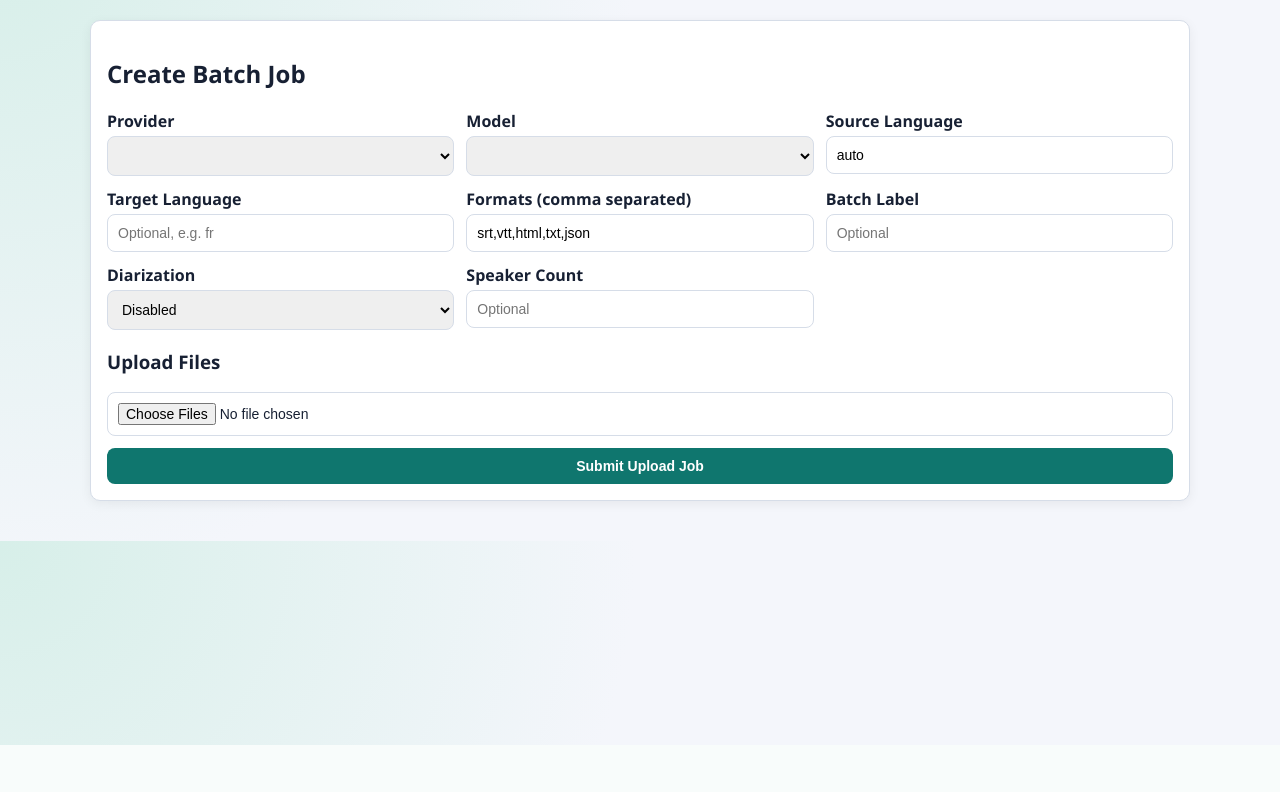
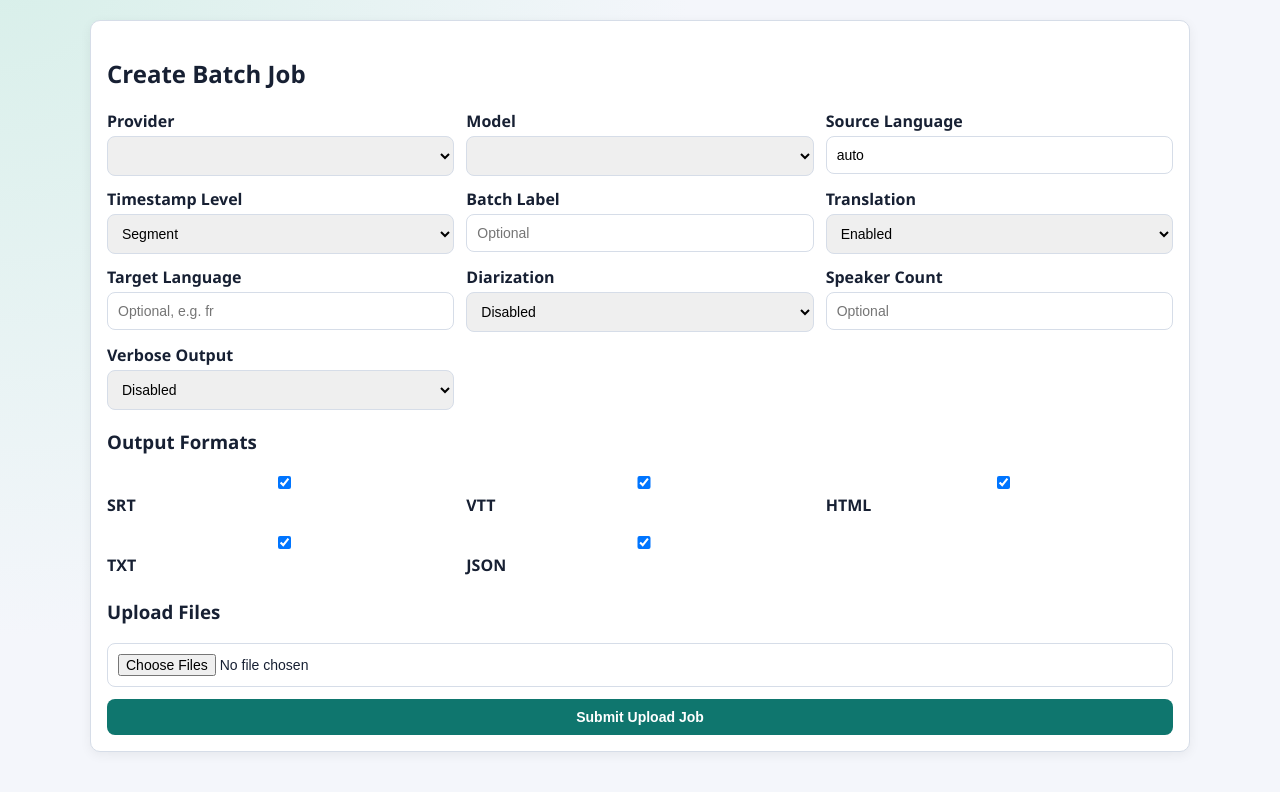
Before and after one commit to Fezzo753/transcribe-multilingual, a Python web app: template apps/api/app/templates/job_new.html in a window 1280 px wide. Shown: the part 55-847 px from the top of the page. Before the commit the page ends 800 px from the top, so only its background shows below. Run offline with Jinja, Linux system fonts and the light colour scheme; the template is opened without the code that fills it: most values are stand-ins (such as "Sample title", 1, 10 or a date in 2020); lists and menus that the app fills with data are empty.

Commit message:
modified:   apps/api/app/api.py 	modified:   apps/api/app/jobs.py 	modified:   apps/api/app/templates/job_new.html 	modified:   deploy/cloudflare/src/index.ts 	modified:   packages/core/tm_core/adapters.py 	modified:   packages/core/tm_core/schemas.py 	new file:   transcribe-multilingual

```diff
--- a/apps/api/app/jobs.py
+++ b/apps/api/app/jobs.py
@@ -156,6 +156,8 @@ class JobService:
             "diarization_enabled": request.diarization_enabled,
             "speaker_count": request.speaker_count,
             "sync_preferred": request.sync_preferred,
+            "timestamp_level": request.timestamp_level,
+            "verbose_output": request.verbose_output,
             "batch_label": request.batch_label,
             "local_folder": request.local_folder,
         }
@@ -240,6 +242,8 @@ class JobService:
         formats = options.get("formats") or ["json", "txt"]
         diarization_enabled = bool(options.get("diarization_enabled", False))
         speaker_count = options.get("speaker_count")
+        timestamp_level = str(options.get("timestamp_level") or "segment")
+        verbose_output = bool(options.get("verbose_output", False))
         fallback_order = self._effective_fallback_order()
         processed = 0
         failed = 0
@@ -257,6 +261,8 @@ class JobService:
                     source_language=job["source_language"],
                     diarization_enabled=diarization_enabled,
                     speaker_count=speaker_count,
+                    timestamp_level=timestamp_level,
+                    verbose_output=verbose_output,
                 )
 
                 warning_payload = None
--- a/apps/api/app/templates/job_new.html
+++ b/apps/api/app/templates/job_new.html
@@ -17,16 +17,26 @@
       <input id="source_language" value="auto" />
     </div>
     <div>
-      <label for="target_language">Target Language</label>
-      <input id="target_language" placeholder="Optional, e.g. fr" />
-    </div>
-    <div>
-      <label for="formats">Formats (comma separated)</label>
-      <input id="formats" value="srt,vtt,html,txt,json" />
+      <label for="timestamp_level">Timestamp Level</label>
+      <select id="timestamp_level">
+        <option value="segment" selected>Segment</option>
+        <option value="word">Word</option>
+      </select>
     </div>
     <div>
       <label for="batch_label">Batch Label</label>
       <input id="batch_label" placeholder="Optional" />
+    </div>
+    <div>
+      <label for="translation_enabled">Translation</label>
+      <select id="translation_enabled">
+        <option value="true" selected>Enabled</option>
+        <option value="false">Disabled</option>
+      </select>
+    </div>
+    <div>
+      <label for="target_language">Target Language</label>
+      <input id="target_language" placeholder="Optional, e.g. fr" />
     </div>
     <div>
       <label for="diarization_enabled">Diarization</label>
@@ -39,7 +49,24 @@
       <label for="speaker_count">Speaker Count</label>
       <input id="speaker_count" type="number" placeholder="Optional" />
     </div>
+    <div>
+      <label for="verbose_output">Verbose Output</label>
+      <select id="verbose_output">
+        <option value="false" selected>Disabled</option>
+        <option value="true">Enabled (include provider raw metadata in JSON)</option>
+      </select>
+    </div>
   </div>
+
+  <h3>Output Formats</h3>
+  <div class="grid two">
+    <label><input class="format-checkbox" type="checkbox" value="srt" checked /> SRT</label>
+    <label><input class="format-checkbox" type="checkbox" value="vtt" checked /> VTT</label>
+    <label><input class="format-checkbox" type="checkbox" value="html" checked /> HTML</label>
+    <label><input class="format-checkbox" type="checkbox" value="txt" checked /> TXT</label>
+    <label><input class="format-checkbox" type="checkbox" value="json" checked /> JSON</label>
+  </div>
+  <p class="muted" id="model-capability-note"></p>
 
   <h3>Upload Files</h3>
   <input id="files" type="file" multiple />
@@ -60,6 +87,12 @@
 const capabilities = {{ capabilities | tojson }};
 const providerSelect = document.getElementById("provider");
 const modelSelect = document.getElementById("model");
+const diarizationSelect = document.getElementById("diarization_enabled");
+const speakerCountInput = document.getElementById("speaker_count");
+const translationSelect = document.getElementById("translation_enabled");
+const targetLanguageInput = document.getElementById("target_language");
+const capabilityNote = document.getElementById("model-capability-note");
+const formatCheckboxes = Array.from(document.querySelectorAll(".format-checkbox"));
 
 for (const provider of capabilities.providers) {
   const option = document.createElement("option");
@@ -78,24 +111,76 @@ function syncModels() {
     option.textContent = model.id;
     modelSelect.appendChild(option);
   }
+  applyModelCapabilities();
 }
-providerSelect.addEventListener("change", syncModels);
-syncModels();
+
+function selectedModelCapability() {
+  const selectedProvider = providerSelect.value;
+  const selectedModel = modelSelect.value;
+  const provider = capabilities.providers.find((item) => item.provider === selectedProvider);
+  if (!provider) return null;
+  return provider.models.find((item) => item.id === selectedModel) || null;
+}
+
+function applyModelCapabilities() {
+  const capability = selectedModelCapability();
+  if (!capability) return;
+  diarizationSelect.disabled = !capability.supports_diarization;
+  if (!capability.supports_diarization) {
+    diarizationSelect.value = "false";
+  }
+
+  const speakerAllowed = capability.supports_diarization && capability.supports_speaker_count && diarizationSelect.value === "true";
+  speakerCountInput.disabled = !speakerAllowed;
+  if (!speakerAllowed) {
+    speakerCountInput.value = "";
+  }
+
+  capabilityNote.textContent =
+    `Max duration: ${capability.max_duration_sec}s | Max size: ${capability.max_size_mb}MB | ` +
+    `Diarization: ${capability.supports_diarization ? "yes" : "no"} | ` +
+    `Auto language: ${capability.supports_auto_language ? "yes" : "no"}`;
+}
+
+function toggleTranslationFields() {
+  const enabled = translationSelect.value === "true";
+  targetLanguageInput.disabled = !enabled;
+  if (!enabled) {
+    targetLanguageInput.value = "";
+  }
+}
+
+function selectedFormats() {
+  return formatCheckboxes.filter((item) => item.checked).map((item) => item.value);
+}
 
 function basePayload() {
+  const formats = selectedFormats();
+  if (!formats.length) {
+    throw new Error("Select at least one output format.");
+  }
   return {
     provider: providerSelect.value,
     model: modelSelect.value,
     source_language: document.getElementById("source_language").value || "auto",
-    target_language: document.getElementById("target_language").value || null,
-    formats: document.getElementById("formats").value,
+    target_language: targetLanguageInput.value || null,
+    formats: formats.join(","),
     diarization_enabled: document.getElementById("diarization_enabled").value === "true",
     speaker_count: document.getElementById("speaker_count").value || "",
-    translation_enabled: true,
+    translation_enabled: translationSelect.value === "true",
     sync_preferred: true,
+    timestamp_level: document.getElementById("timestamp_level").value,
+    verbose_output: document.getElementById("verbose_output").value === "true",
     batch_label: document.getElementById("batch_label").value || "",
   };
 }
+
+providerSelect.addEventListener("change", syncModels);
+modelSelect.addEventListener("change", applyModelCapabilities);
+diarizationSelect.addEventListener("change", applyModelCapabilities);
+translationSelect.addEventListener("change", toggleTranslationFields);
+syncModels();
+toggleTranslationFields();
 
 document.getElementById("submit-upload").addEventListener("click", async () => {
   const filesInput = document.getElementById("files");
@@ -103,7 +188,13 @@ document.getElementById("submit-upload").addEventListener("click", async () => {
     alert("Select one or more files.");
     return;
   }
-  const payload = basePayload();
+  let payload;
+  try {
+    payload = basePayload();
+  } catch (error) {
+    alert(error.message || String(error));
+    return;
+  }
   const form = new FormData();
   for (const file of filesInput.files) {
     form.append("files", file);
@@ -130,8 +221,14 @@ if (folderButton) {
       alert("Enter a folder path.");
       return;
     }
-    const payload = basePayload();
-    payload.formats = payload.formats.split(",").map((x) => x.trim()).filter(Boolean);
+    let payload;
+    try {
+      payload = basePayload();
+    } catch (error) {
+      alert(error.message || String(error));
+      return;
+    }
+    payload.formats = selectedFormats();
     payload.folder_path = folderPath;
     payload.files_count = 1;
     const res = await fetch("/api/jobs/from-folder", {
--- a/packages/core/tm_core/schemas.py
+++ b/packages/core/tm_core/schemas.py
@@ -8,6 +8,7 @@ from pydantic import BaseModel, Field, field_validator
 ProviderName = Literal["whisper-local", "openai", "elevenlabs-scribe", "deepgram"]
 TranslationBackend = Literal["native", "openai", "deepgram"]
 OutputFormat = Literal["srt", "vtt", "html", "txt", "json"]
+TimestampLevel = Literal["segment", "word"]
 ArtifactVariant = Literal["source", "translated", "combined"]
 ArtifactKind = Literal["source", "translated", "combined", "bundle"]
 InputSource = Literal["upload", "folder"]
@@ -25,6 +26,8 @@ class JobCreateRequest(BaseModel):
     speaker_count: int | None = None
     translation_enabled: bool = True
     sync_preferred: bool = True
+    timestamp_level: TimestampLevel = "segment"
+    verbose_output: bool = False
 
     @field_validator("formats")
     @classmethod
```
Also changed, not shown: apps/api/app/api.py (+28 -13 lines), deploy/cloudflare/src/index.ts (+79 -8 lines), packages/core/tm_core/adapters.py (+60 -4 lines).
